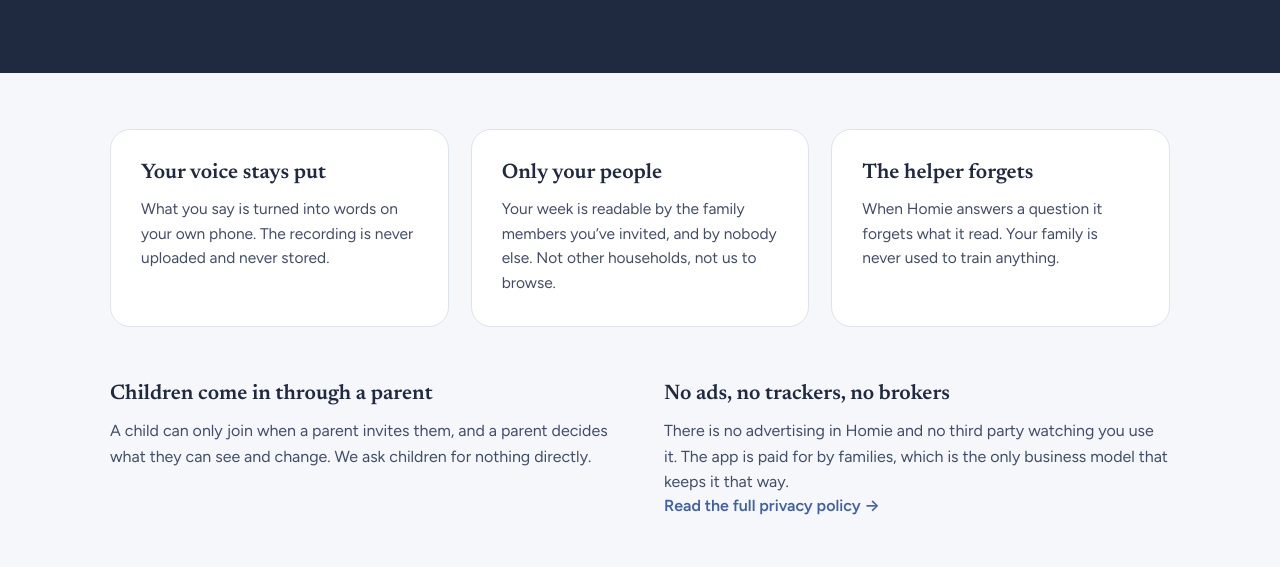
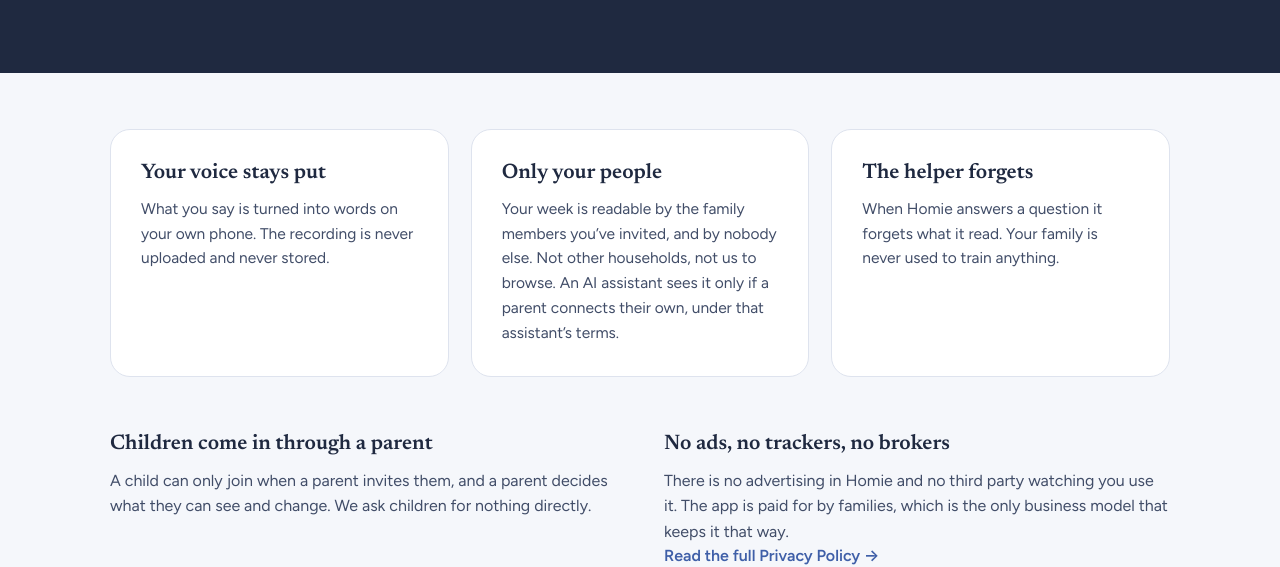
Before and after one commit to dangit007/homie-family-site, a plain HTML site: page privacy.html in a window 1280 px wide. Shown: the part 390-957 px from the top of the page. Drawn offline with Linux system fonts and the light colour scheme.

Commit message:
Privacy summary: an AI assistant reads only if a parent connects their own
Co-Authored-By: Claude Opus 5.5 <noreply@anthropic.com>

```diff
--- a/privacy.html
+++ b/privacy.html
@@ -48,7 +48,7 @@
 </div>
 <div class="card">
 <h3 class="h-card-sm">Only your people</h3>
-<p class="body-sm">Your week is readable by the family members you&rsquo;ve invited, and by nobody else. Not other households, not us to browse.</p>
+<p class="body-sm">Your week is readable by the family members you&rsquo;ve invited, and by nobody else. Not other households, not us to browse. An AI assistant sees it only if a parent connects their own, under that assistant&rsquo;s terms.</p>
 </div>
 <div class="card">
 <h3 class="h-card-sm">The helper forgets</h3>
@@ -64,7 +64,7 @@
 <div>
 <h3 class="h-card-sm">No ads, no trackers, no brokers</h3>
 <p class="body">There is no advertising in Homie and no third party watching you use it. The app is paid for by families, which is the only business model that keeps it that way.</p>
-<a class="policy" href="https://privacy.homie.family/">Read the full privacy policy &rarr;</a>
+<a class="policy" href="https://privacy.homie.family/">Read the full Privacy Policy &rarr;</a>
 </div>
 </div>
 </main>
```
